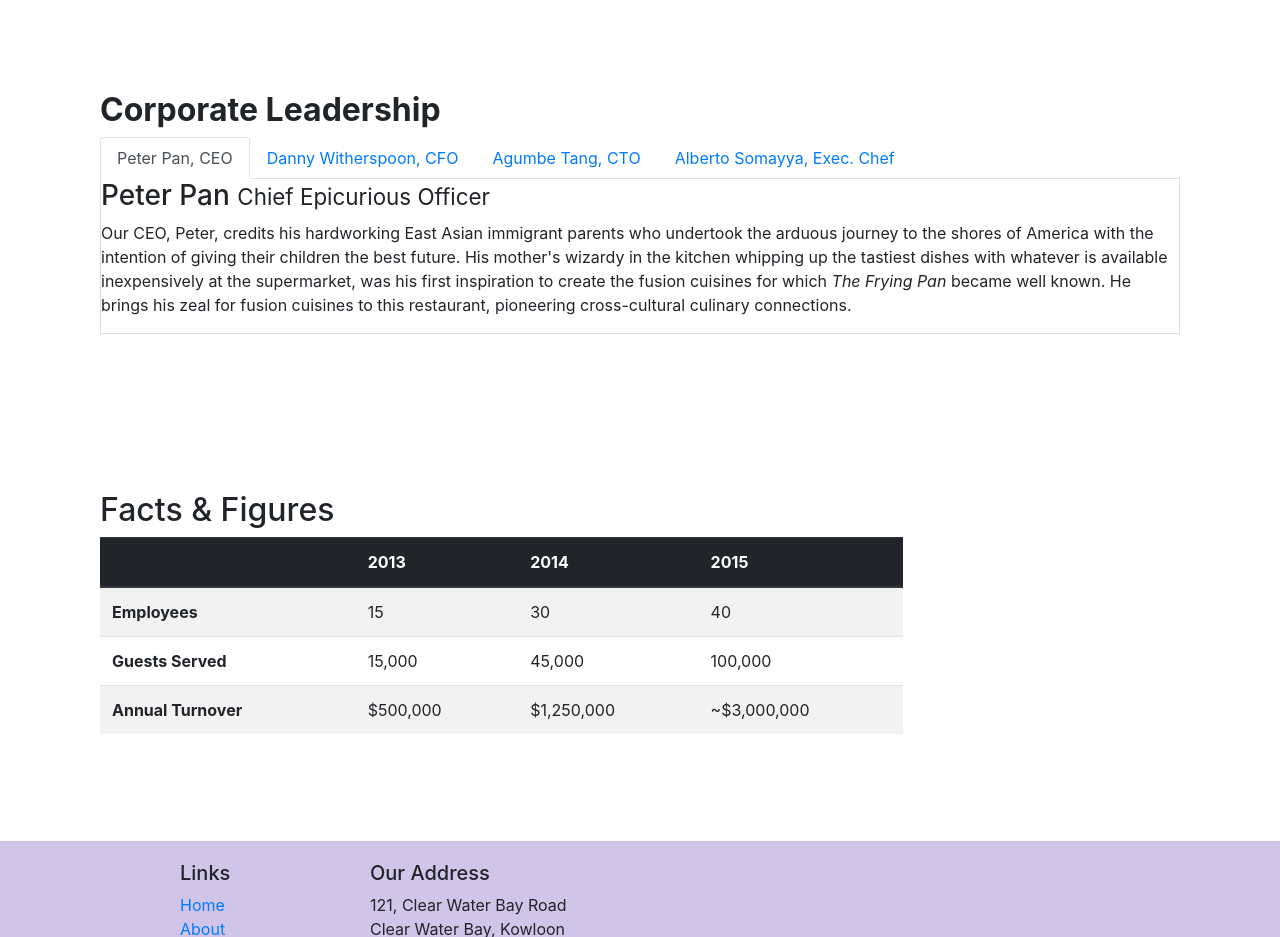
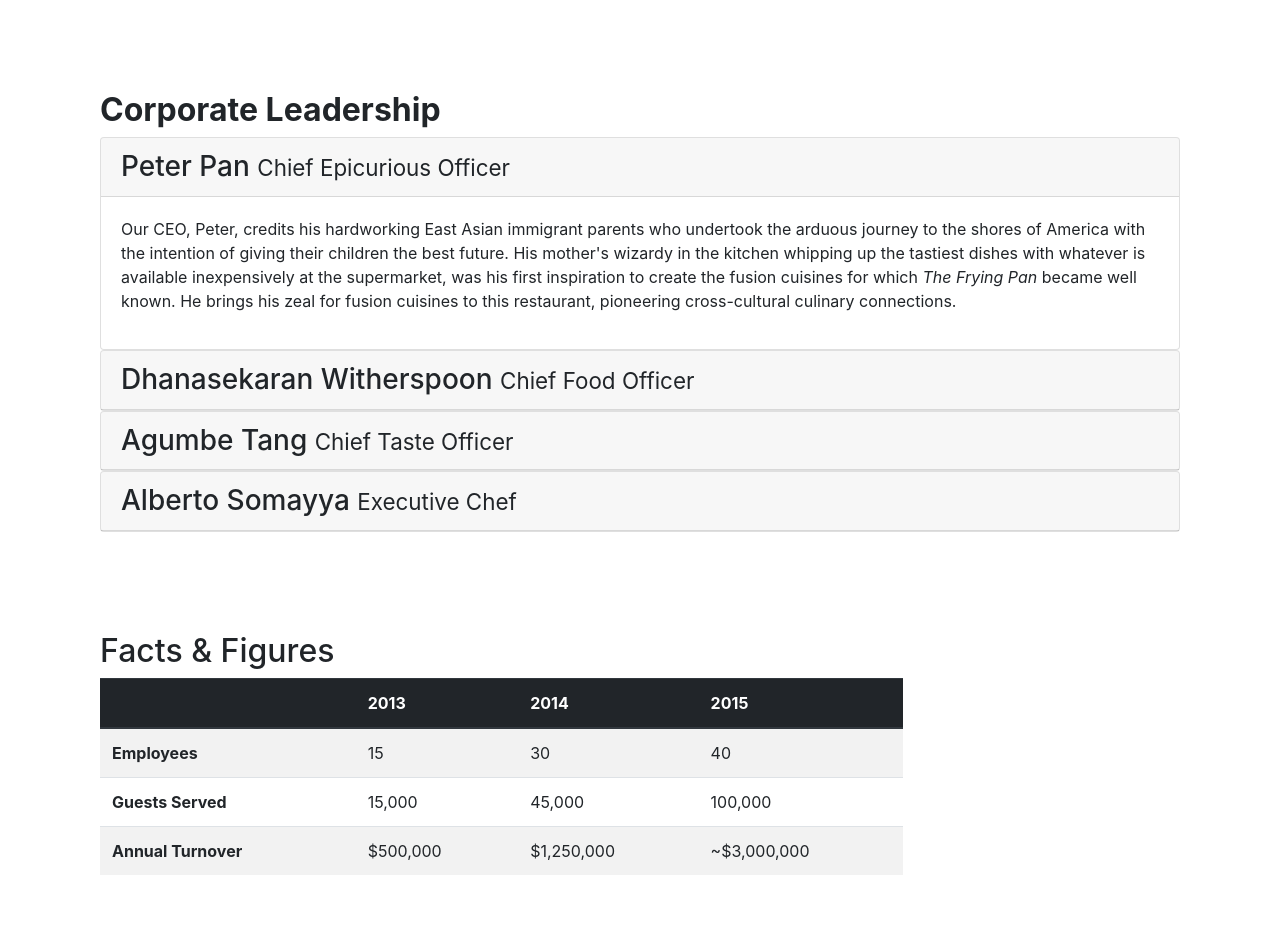
Before and after one commit to np0805/bootstrap-exercise, a website: page aboutus.html in a window 1280 px wide. Shown: the part 880-1817 px from the top of the page. Drawn offline with nearby package versions, Linux system fonts and the light colour scheme.

Commit message:
change tabs to accordion

```diff
--- a/aboutus.html
+++ b/aboutus.html
@@ -103,7 +103,8 @@
             <div class="col-12">
                 <h2><b>Corporate Leadership</b></h2>
 
-                <ul class="nav nav-tabs">
+
+                <!-- <ul class="nav nav-tabs">
                     <li class="nav-item">
                       <a class="nav-link active" href="#peter"
                         role="tab" data-toggle="tab">Peter Pan, CEO</a>
@@ -138,6 +139,68 @@
                     <div role="tabpanel" class="tab-pane fade" id="alberto">
                         <h3>Alberto Somayya <small>Executive Chef</small></h3>
                         <p class="d-none d-sm-block">Award winning three-star Michelin chef with wide International experience having worked closely with whos-who in the culinary world, he specializes in creating mouthwatering Indo-Italian fusion experiences. He says, <em>Put together the cuisines from the two craziest cultures, and you get a winning hit! Amma Mia!</em></p>
+                    </div>
+                </div> -->
+
+                <div id="accordion">
+                    <div class="card">
+                        <div role="tab" class="card-header" id="peterhead">
+                            <h3 class="mb-0">
+                                <a data-toggle="collapse" data-target="#peter">
+                                    Peter Pan <small>Chief Epicurious Officer</small>
+                                </a>
+                            </h3>
+                        </div>
+                        <div role="tabpanel" class="collapse show" id="peter" data-parent="#accordion">
+                            <div class="card-body">
+                                <p class="d-none d-sm-block">Our CEO, Peter, credits his hardworking East Asian immigrant parents who undertook the arduous journey to the shores of America with the intention of giving their children the best future. His mother's wizardy in the kitchen whipping up the tastiest dishes with whatever is available inexpensively at the supermarket, was his first inspiration to create the fusion cuisines for which <em>The Frying Pan</em> became well known. He brings his zeal for fusion cuisines to this restaurant, pioneering cross-cultural culinary connections.</p>
+                            </div>
+                        </div>
+                    </div>
+
+                    <div class="card">
+                        <div role="tab" class="card-header" id="dannyhead">
+                            <h3 class="mb-0">
+                                <a data-toggle="collapse" data-target="#danny">
+                                    Dhanasekaran Witherspoon <small>Chief Food Officer</small>
+                                </a>
+                            </h3>
+                        </div>
+                        <div role="tabpane" class="collapse" id="danny" data-parent="accordion">
+                            <div class="card-body">
+                                <p class="d-none d-sm-block">Our CFO, Danny, as he is affectionately referred to by his colleagues, comes from a long established family tradition in farming and produce. His experiences growing up on a farm in the Australian outback gave him great appreciation for varieties of food sources. As he puts it in his own words, <em>Everything that runs, wins, and everything that stays, pays!</em></p class="d-none d-sm-block">
+                            </div>
+                       </div>
+                    </div>
+
+                    <div class="card">
+                        <div role="tab" class="card-header" id="agumbehead">
+                            <h3 class="mb-0">
+                                <a data-toggle="collapse" data-target="#agumbe">
+                                    Agumbe Tang <small>Chief Taste Officer</small>
+                                </a>
+                            </h3>
+                        </div>
+                        <div role="tabpane" class="collapse" id="agumbe" data-parent="accordion">
+                            <div class="card-body">
+                                <p class="d-none d-sm-block">Blessed with the most discerning gustatory sense, Agumbe, our CTO, personally ensures that every dish that we serve meets his exacting tastes. Our chefs dread the tongue lashing that ensues if their dish does not meet his exacting standards. He lives by his motto, <em>You click only if you survive my lick.</em></p>
+                            </div>
+                        </div>
+                    </div>
+
+                    <div class="card">
+                        <div role="tab" class="card-header" id="albertohead">
+                            <h3 class="mb-0">
+                                <a data-toggle="collapse" data-target="#alberto">
+                                    Alberto Somayya <small>Executive Chef</small>
+                                </a>
+                            </h3>
+                        </div>
+                        <div role="tabpane" class="collapse" id="alberto" data-parent="accordion">
+                            <div class="card-body">
+                                <p class="d-none d-sm-block">Award winning three-star Michelin chef with wide International experience having worked closely with whos-who in the culinary world, he specializes in creating mouthwatering Indo-Italian fusion experiences. He says, <em>Put together the cuisines from the two craziest cultures, and you get a winning hit! Amma Mia!</em></p>
+                            </div>
+                        </div>
                     </div>
                 </div>
             </div>
```
